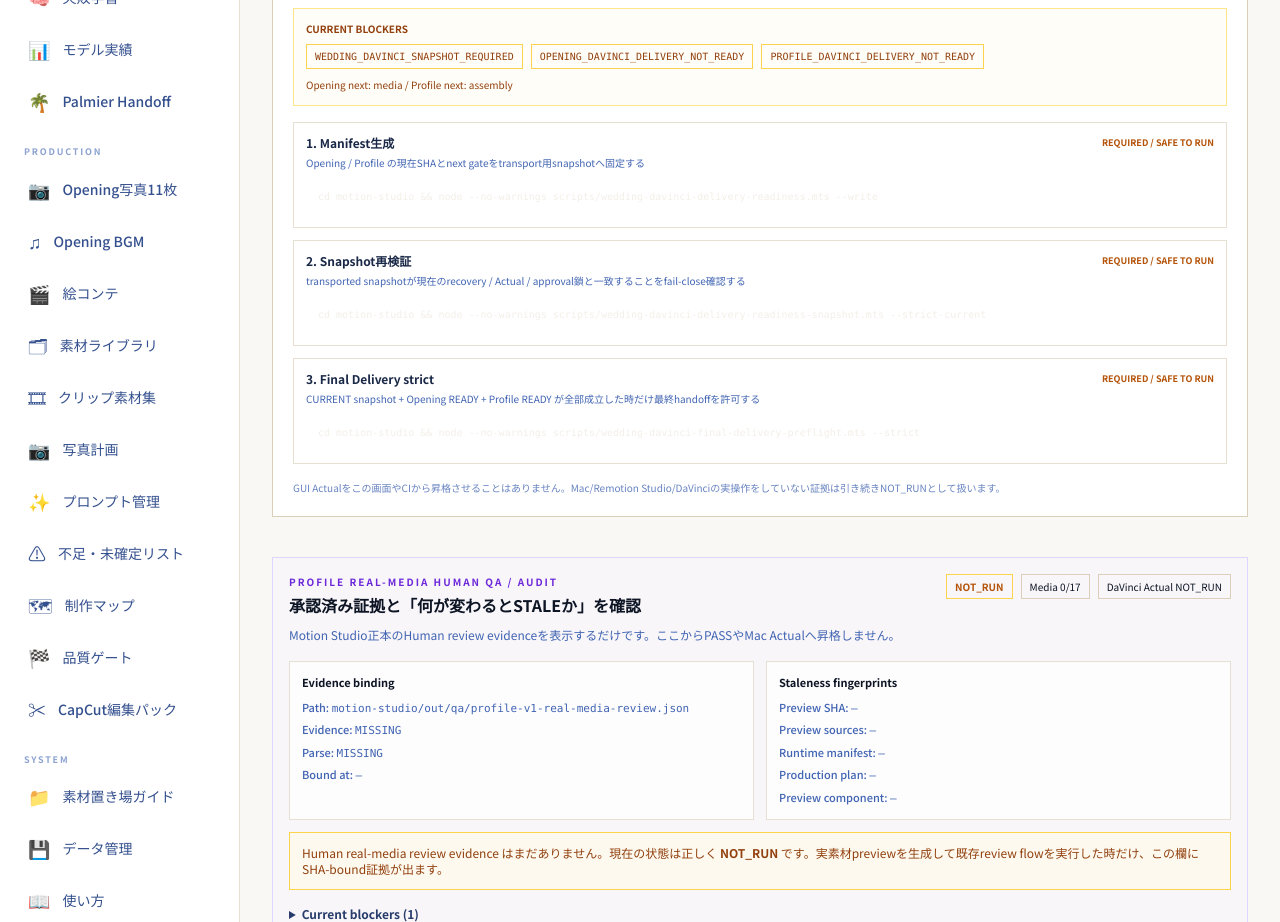
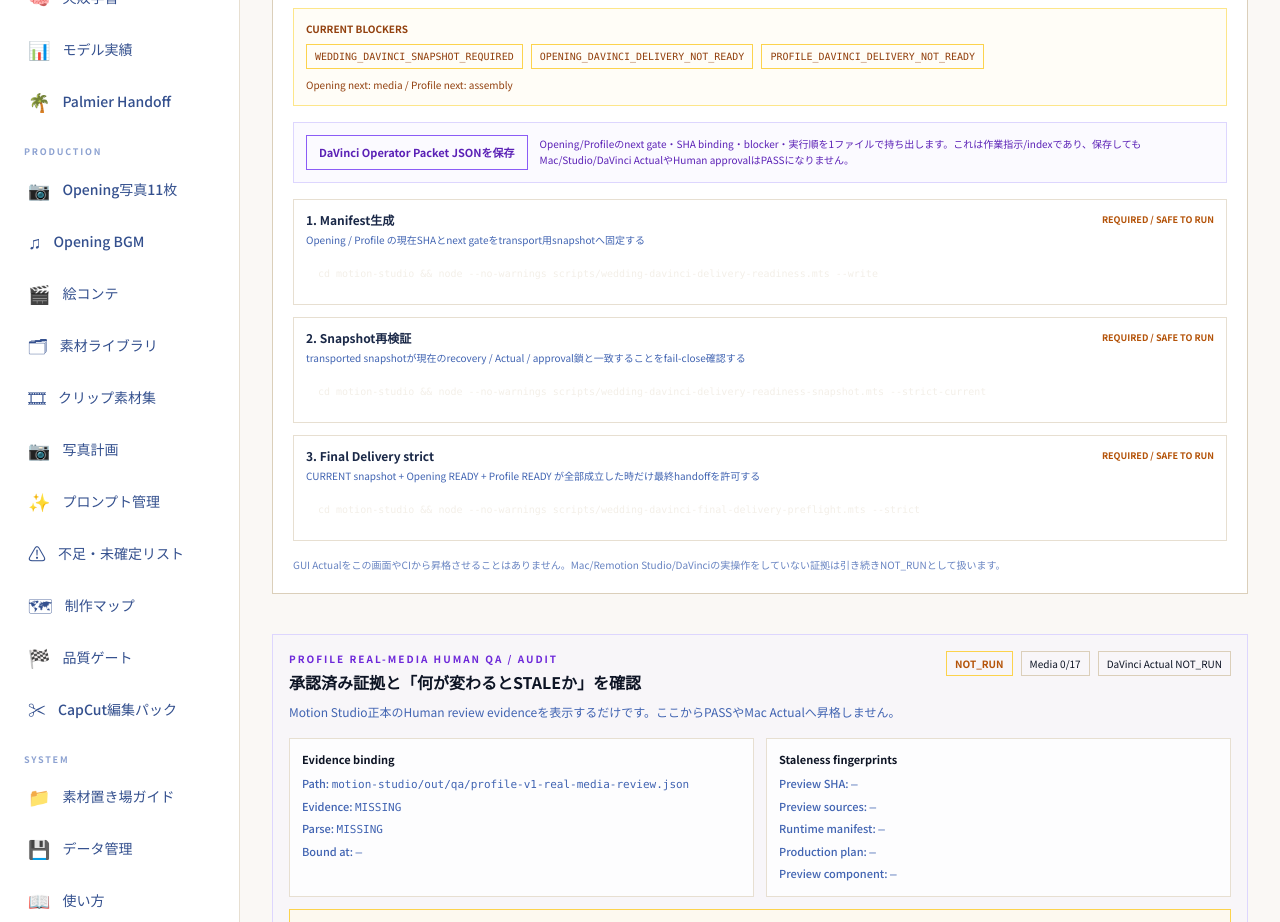
Before and after one commit to m-shogo/wedding-project, a React (Vite) app in the folder movie-dashboard/: page /movie-coach/motion-library in a window 1280 px wide. Shown: the part 1700-2622 px from the top of the page. Built offline with nearby package versions, Linux system fonts and the light colour scheme.

Commit message:
Movie: add Motion Zukan operator packet download

```diff
--- a/movie-dashboard/src/components/WeddingDavinciDeliveryReadinessCard.tsx
+++ b/movie-dashboard/src/components/WeddingDavinciDeliveryReadinessCard.tsx
@@ -1,5 +1,8 @@
 import {buildWeddingDavinciDeliveryReadiness} from "../data/weddingDavinciDeliveryReadiness";
-import {buildWeddingDavinciFinalDeliveryPreflight} from "../data/weddingDavinciFinalDeliveryPreflight";
+import {
+  buildWeddingDavinciFinalDeliveryPreflight,
+  buildWeddingDavinciOperatorPacketJson,
+} from "../data/weddingDavinciFinalDeliveryPreflight";
 
 const shortSha = (value: string | null) => value ? `${value.slice(0, 10)}…` : "—";
 
@@ -10,6 +13,19 @@ const stateClass = (state: string) => {
 };
 
 const nextGateLabel = (nextGate: {stage?: string | null} | null | undefined) => nextGate?.stage ?? "PRODUCTION_READY";
+
+const downloadOperatorPacket = () => {
+  const json = buildWeddingDavinciOperatorPacketJson();
+  const blob = new Blob([`${json}\n`], {type: "application/json;charset=utf-8"});
+  const url = URL.createObjectURL(blob);
+  const anchor = document.createElement("a");
+  anchor.href = url;
+  anchor.download = "wedding-davinci-operator-packet.json";
+  document.body.appendChild(anchor);
+  anchor.click();
+  anchor.remove();
+  URL.revokeObjectURL(url);
+};
 
 export function WeddingDavinciDeliveryReadinessCard() {
   const manifest = buildWeddingDavinciDeliveryReadiness();
@@ -92,6 +108,19 @@ export function WeddingDavinciDeliveryReadinessCard() {
           </div>
         )}
 
+        <div className="mt-4 flex flex-wrap items-center gap-3 border border-violet-200 dark:border-violet-900/60 bg-violet-50/40 dark:bg-violet-950/10 p-3">
+          <button
+            type="button"
+            onClick={downloadOperatorPacket}
+            className="border border-violet-500 px-3 py-2 text-[11px] font-semibold text-violet-800 dark:text-violet-200 hover:bg-violet-100 dark:hover:bg-violet-950/40"
+          >
+            DaVinci Operator Packet JSONを保存
+          </button>
+          <p className="min-w-[220px] flex-1 text-[10px] leading-4 text-violet-800 dark:text-violet-300">
+            Opening/Profileのnext gate・SHA binding・blocker・実行順を1ファイルで持ち出します。これは作業指示/indexであり、保存してもMac/Studio/DaVinci ActualやHuman approvalはPASSになりません。
+          </p>
+        </div>
+
         <ol className="mt-4 space-y-3">
           {preflight.commands.map((item) => (
             <li key={item.id} className="border border-sand-200 dark:border-navy-600 p-3">
```
